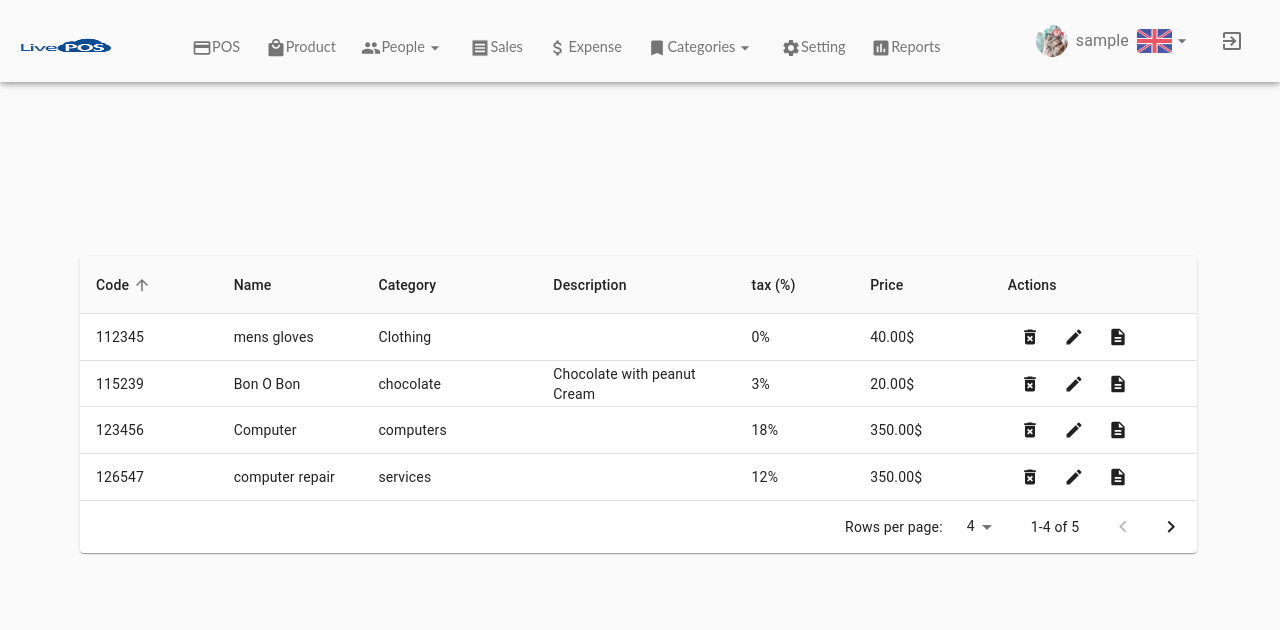
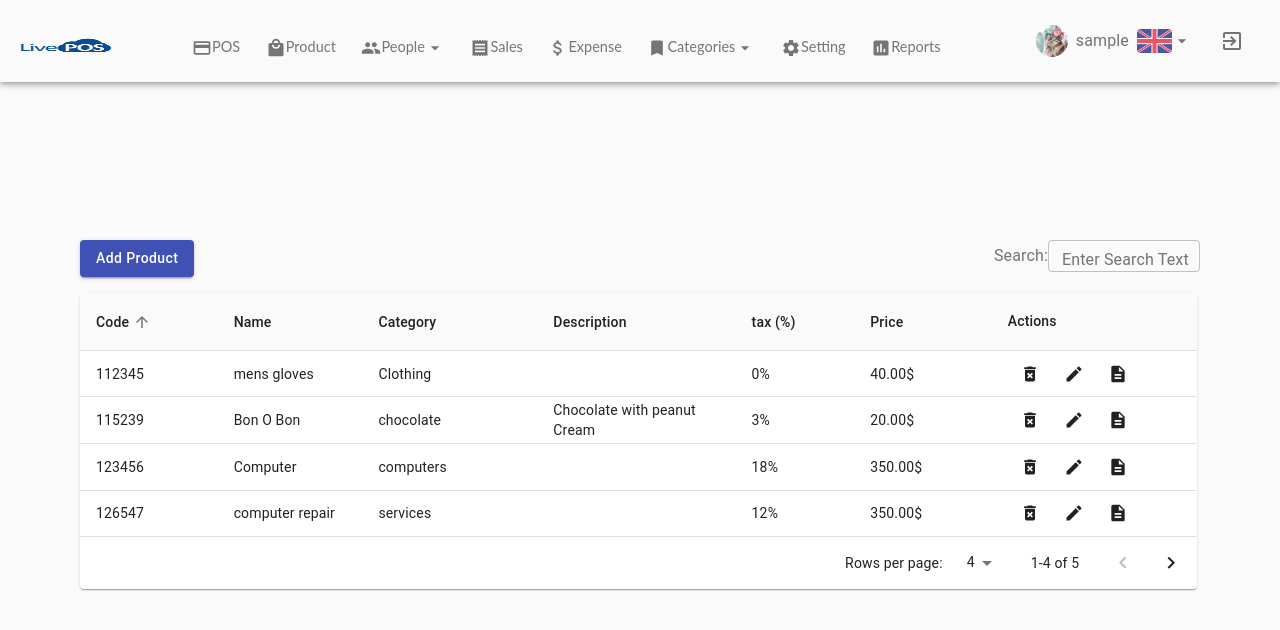
Before and after one commit to sajedakhdair/POS_Project, a React (Create React App) app: page /ProductsPage in a window 1280 px wide. Shown: the top 630 px of the page. Built offline with nearby package versions, Linux system fonts and the light colour scheme; data requests are answered from the project's data file; sample sign-in values are in the browser's storage.

Commit message:
add 'search' component and 'addProduct' button to Products page

```diff
--- a/src/customHooks/useSearch.ts
+++ b/src/customHooks/useSearch.ts
@@ -1,7 +1,6 @@
 import { useMemo } from "react"
-import { TableRows } from "../types";
 
-const useSearch = (rows: TableRows, searchText: string) => {
+const useSearch = <T>(rows: T[], searchText: string) => {
     const filteredRows = useMemo(() => {
         return rows.filter((row) =>
             JSON.stringify(row).toLowerCase().includes(searchText.toLowerCase())
--- a/src/pages/ProductsPage.tsx
+++ b/src/pages/ProductsPage.tsx
@@ -6,6 +6,9 @@ import Grid from "@material-ui/core/Grid";
 import { Product, Column } from "../types";
 import ProductsTable from "../components/Products/ProductsTable";
 import { fetchProducts, fetchDeleteProduct } from "../apis/fetchProducts";
+import Search from "../components/Search";
+import useSearch from "../customHooks/useSearch";
+import Button from "@material-ui/core/Button";
 
 const styles = (theme: Theme) =>
   createStyles({
@@ -17,6 +20,19 @@ const styles = (theme: Theme) =>
       justifyContent: "space-around",
     },
     productsTableGrid: { margin: theme.spacing(2, 3, 7, 10) },
+    searchGrid: {
+      display: "flex",
+      justifyContent: "flex-end",
+    },
+    inputTextHeight: {
+      maxHeight: theme.spacing(4),
+      width: theme.spacing(19),
+    },
+    addProductButton: {
+      display: "flex",
+      justifyContent: "flex-start",
+      textTransform: "none",
+    },
   });
 
 const ProductsPage: React.FC<WithStyles<typeof styles>> = ({ classes }) => {
@@ -25,6 +41,7 @@ const ProductsPage: React.FC<WithStyles<typeof styles>> = ({ classes }) => {
   if (flagForLoggedIn !== "true") history.push("/");
 
   const [rows, setRows] = useState<Product[]>([]);
+  const [searchText, setSearchText] = useState("");
   const columns: Column<Product>[] = [
     { id: "code", label: "Code", minWidth: 1 },
     {
@@ -65,16 +82,38 @@ const ProductsPage: React.FC<WithStyles<typeof styles>> = ({ classes }) => {
 
   const onViewDetails = (selectedProduct: Product) => {};
 
+  const onSearch = (searchText: string) => {
+    setSearchText(searchText);
+  };
+  const filteredRows = useSearch(rows, searchText);
+
   useEffect(() => {
     onfetchProducts();
   }, []);
 
   return (
     <Grid container className={classes.gridContainer}>
+      <Grid item xs={3}>
+        <Button
+          variant="contained"
+          color="primary"
+          className={classes.addProductButton}
+        >
+          Add Product
+        </Button>
+      </Grid>
+      <Grid item xs={6} className={classes.searchGrid}>
+        <Search
+          onSearch={onSearch}
+          classes={{
+            inputTextHeight: classes.inputTextHeight,
+          }}
+        />
+      </Grid>
       <Grid item xs={12} className={classes.productsTableGrid}>
         <ProductsTable
           columns={columns}
-          rows={rows}
+          rows={filteredRows}
           onDelete={onDelete}
           onEdit={onEdit}
           onViewDetails={onViewDetails}
--- a/src/types.ts
+++ b/src/types.ts
@@ -39,8 +39,6 @@ export interface Column<T> {
     align?: "center" | "left" | "right";
 }
 
-export type TableRows = Category[];
-
 export interface TableContent<T> {
     rows: T[];
     columns: Column<T>[];
```
